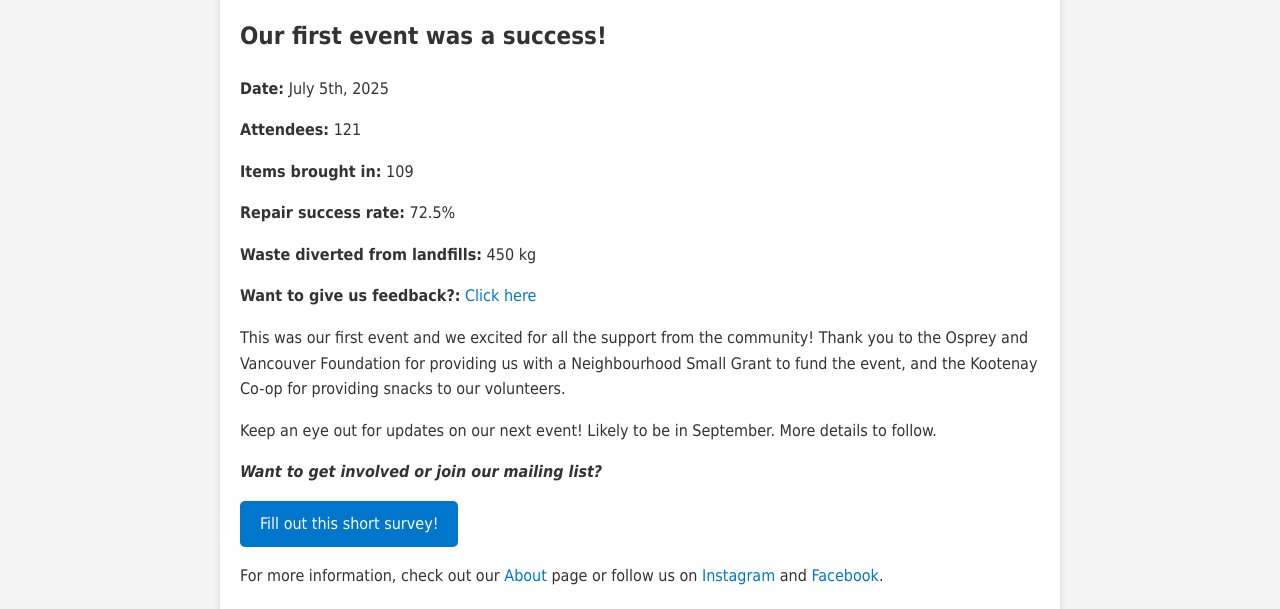
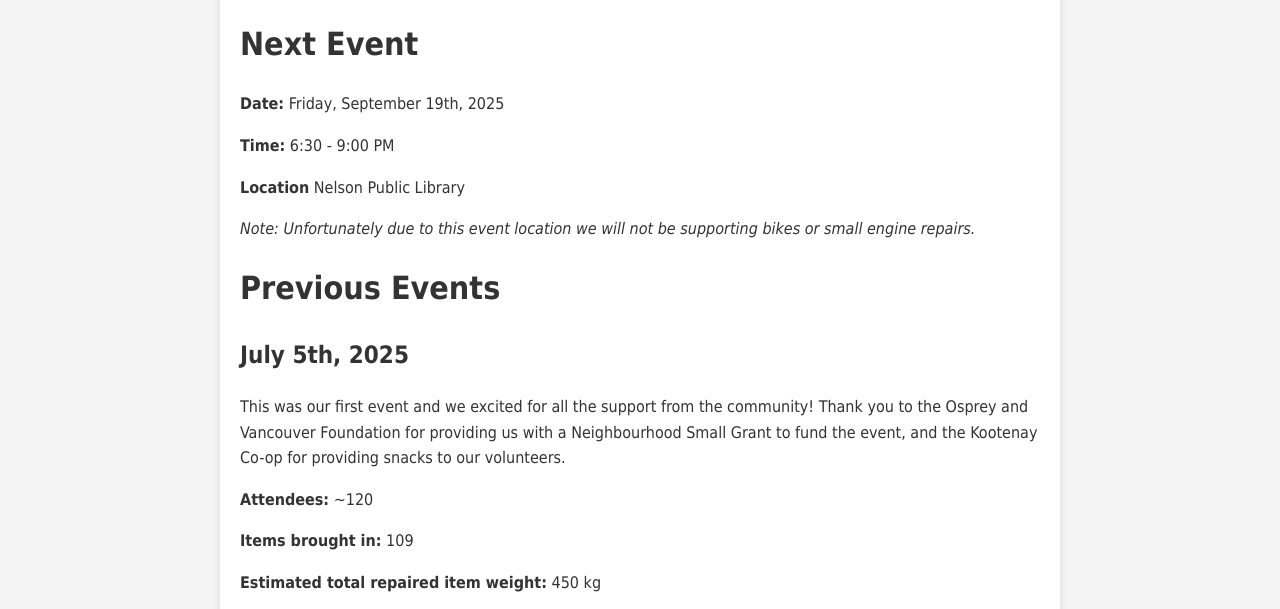
Before and after one commit to repaircafenelson/repaircafewebsite, a plain HTML site: page index.html in a window 1280 px wide. Shown: the part 304-913 px from the top of the page. Drawn offline with Linux system fonts and the light colour scheme.

Commit message:
added new event details to homepage

```diff
--- a/index.html
+++ b/index.html
@@ -24,22 +24,22 @@
 
         <p>We are a volunteer-driven initiative in Nelson, BC, focused on reducing waste, sharing knowledge, and fostering a sense of community through the power of repair.</p>
 
-        <h2 >Our first event was a success!</h2>
+        <h1>Next Event</h1>
+        <p ><b>Date:</b> Friday, September 19th, 2025</p>
+        <p ><b>Time:</b> 6:30 - 9:00 PM</p>
+        <p ><b>Location</b> Nelson Public Library</p>
+        <p ><i>Note: Unfortunately due to this event location we will not be supporting bikes or small engine repairs.</i> </p>
 
-        <p ><b>Date:</b> July 5th, 2025</p>
-        <p ><b>Attendees:</b> 121</p>
+        <h1>Previous Events</h1>
+        <h2>July 5th, 2025</h2>
+        <p>This was our first event and we excited for all the support from the community! Thank you to the Osprey and Vancouver Foundation for providing us with a Neighbourhood Small Grant to fund the event, and the Kootenay Co-op for providing snacks to our volunteers.</p>
+        <p ><b>Attendees:</b> ~120</p>
         <p ><b>Items brought in:</b> 109</p>
+        <p ><b>Estimated total repaired item weight:</b> 450 kg</p>
         <p ><b>Repair success rate:</b> 72.5%</p>
-        <p ><b>Waste diverted from landfills:</b> 450 kg</p>
-        <p ><b>Want to give us feedback?:</b> <a href="https://forms.gle/muEoSQ5BG29K94W16">Click here</a></p>
 
 
-        <p>This was our first event and we excited for all the support from the community! Thank you to the Osprey and Vancouver Foundation for providing us with a Neighbourhood Small Grant to fund the event, and the Kootenay Co-op for providing snacks to our volunteers.</p>
-
-        <p>Keep an eye out for updates on our next event! Likely to be in September. More details to follow.</p>
-
-
-
+        <h1>Support Us!</h1>
         <p><b><i>Want to get involved or join our mailing list?</i></b> </p>
         <p><a href="https://forms.gle/6XDy6mydt6oMCZ2M8" target="_blank" rel="noopener noreferrer" class="button">Fill out this short survey!</a></p>
 
```
